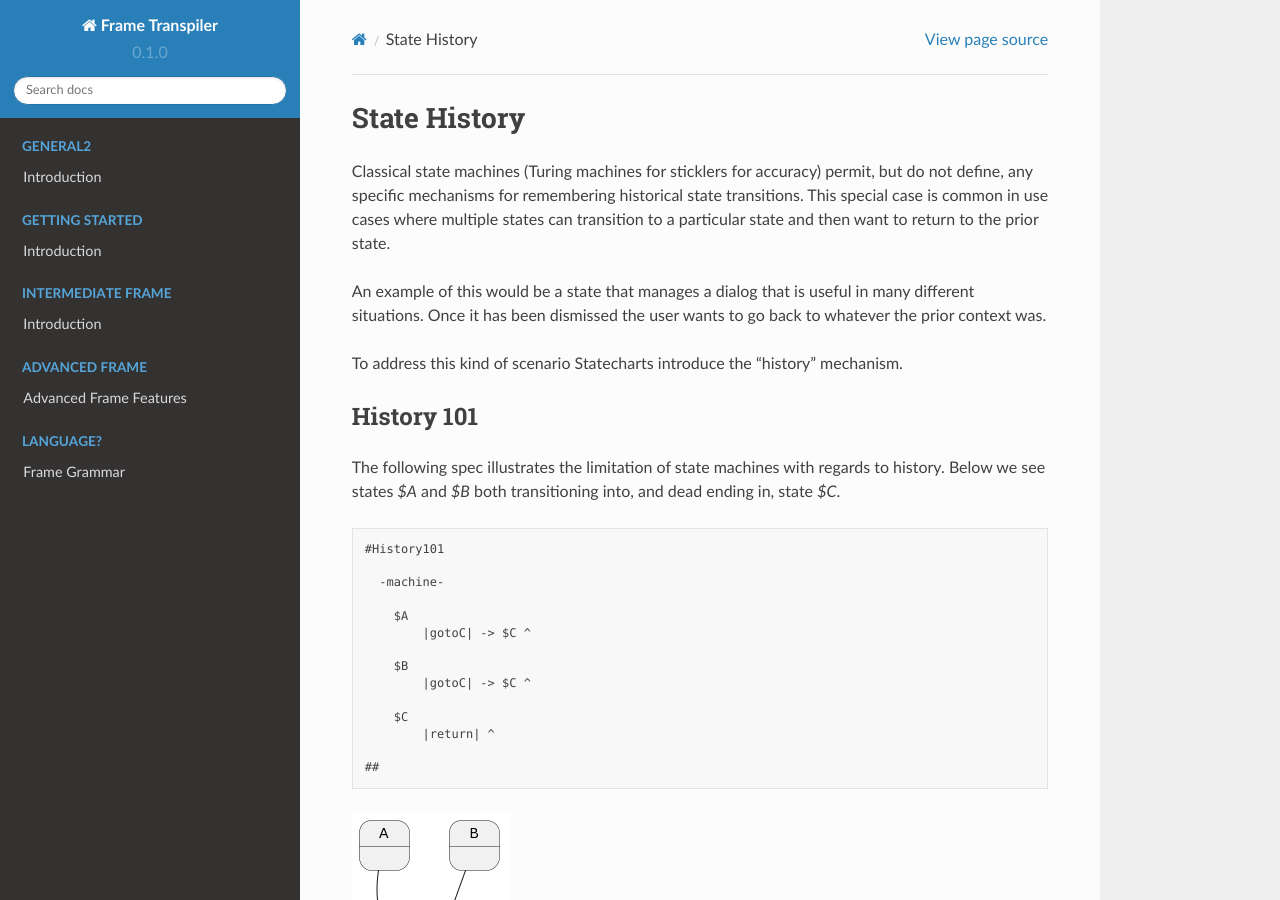
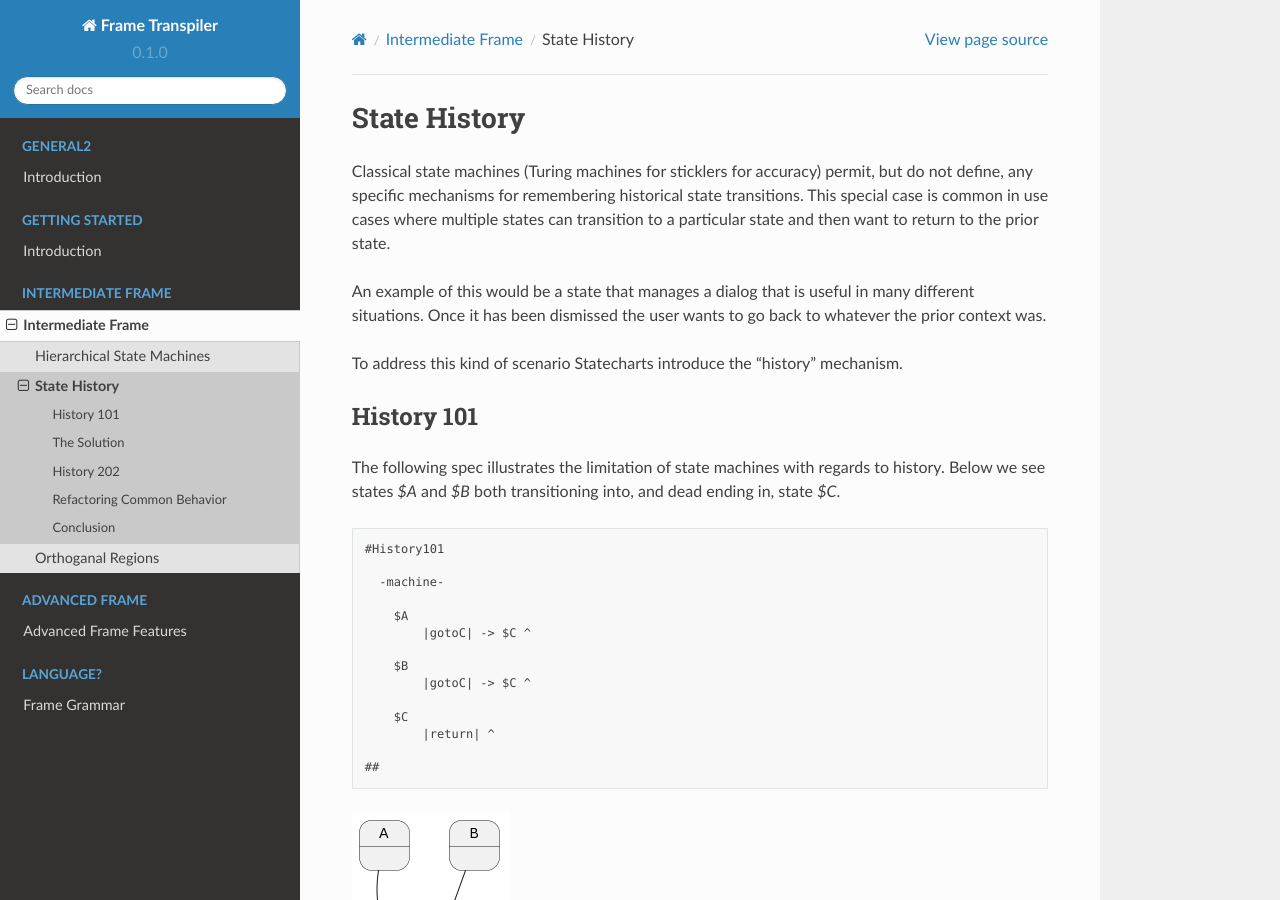
Before and after one commit to frame-lang/frame_transpiler, a Sphinx documentation site: the page built from docs/source/intermediate_frame/history.rst, in a window 1280 px wide and 900 px high. Built offline with Sphinx 7.4.7 and the Read the Docs theme 2.0.0, drawn with Linux system fonts in a browser that asks for light colours; pages that are not in the unit, such as notebooks, are missing from menus.

Commit message:
Possible fix to index

```diff
--- a/docs/source/index.rst
+++ b/docs/source/index.rst
@@ -114,7 +114,7 @@ The true power of Frame, however, is realized by the ability to generate both do
     :caption: Intermediate Frame
     :name: sec-intermediate-frame
 
-    getting_started/introduction/index
+    intermediate_frame/index
 
 .. toctree::
     :caption: Advanced Frame
```
